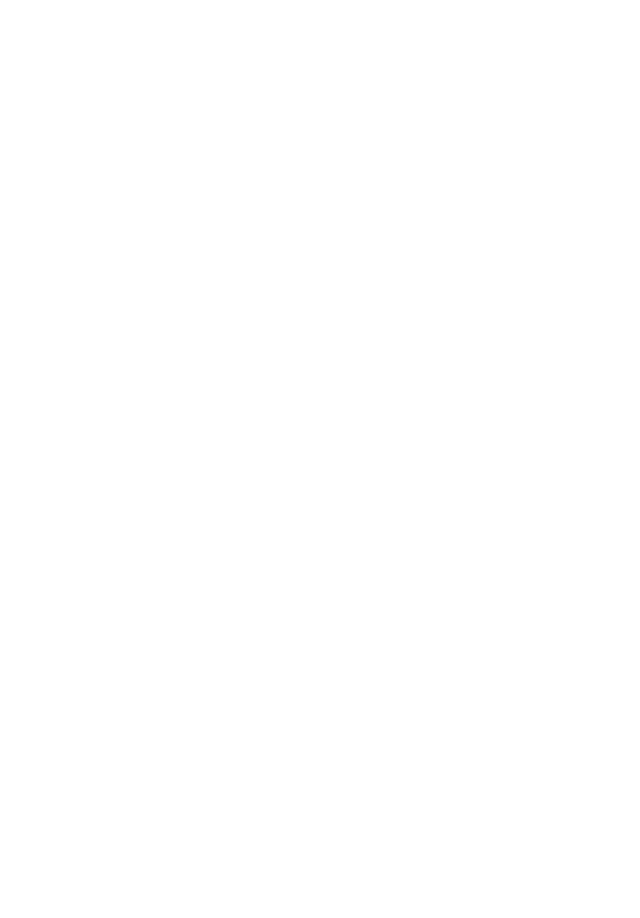
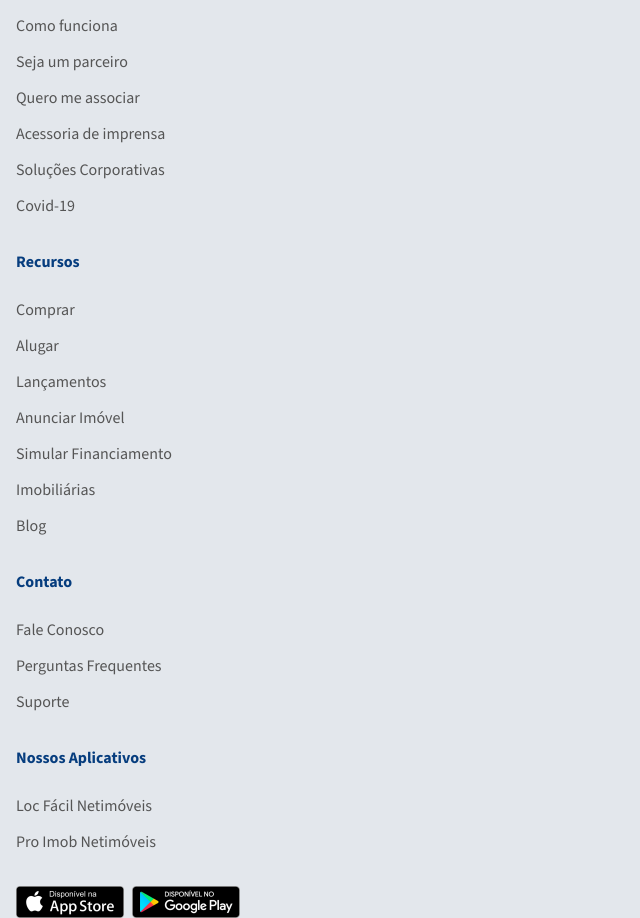
Before and after one commit to Rharuow/Netim-veis-test, a Next.js app: page / in a window 1280 px wide. Shown: the part 8580-9498 px from the top of the page, without its empty margins (0-640 px from the left). Before the commit the page ends 8430 px from the top, so only its background shows below. Built offline with nearby package versions, Linux system fonts and the light colour scheme.

Commit message:
improvment: add contacts section on home page

```diff
--- a/src/app/page.tsx
+++ b/src/app/page.tsx
@@ -1,6 +1,7 @@
 import { AdsSection } from "@/components/domain/home/section/ads";
 import { Banner } from "@/components/domain/home/section/banner";
 import { BuyersAndSellersSection } from "@/components/domain/home/section/buyersAndSellers";
+import { ContactsSection } from "@/components/domain/home/section/contacts";
 import { EnterpriseSection } from "@/components/domain/home/section/enterprise";
 import { KindSection } from "@/components/domain/home/section/kindPlaces";
 import { PhrasesSections } from "@/components/domain/home/section/phrases";
@@ -18,6 +19,7 @@
       <BuyersAndSellersSection />
       <EnterpriseSection />
       <KindSection />
+      <ContactsSection />
     </div>
   );
 }
--- /dev/null
+++ b/src/components/domain/home/section/contacts/index.tsx
@@ -0,0 +1,62 @@
+import Image from "next/image";
+import { Topics } from "./topics";
+
+export const ContactsSection = () => {
+  return (
+    <div className="flex flex-col gap-8 bg-[#E3E7EC] px-4 pt-12">
+      <Topics
+        title="A Netimóveis"
+        topics={[
+          "Quem somos",
+          "Como funciona",
+          "Seja um parceiro",
+          "Quero me associar",
+          "Acessoria de imprensa",
+          "Soluções Corporativas",
+          "Covid-19",
+        ]}
+      />
+      <Topics
+        title="Recursos"
+        topics={[
+          "Comprar",
+          "Alugar",
+          "Lançamentos",
+          "Anunciar Imóvel",
+          "Simular Financiamento",
+          "Imobiliárias",
+          "Blog",
+        ]}
+      />
+      <Topics
+        title="Contato"
+        topics={["Fale Conosco", "Perguntas Frequentes", "Suporte"]}
+      />
+      <Topics
+        title="Nossos Aplicativos"
+        topics={["Loc Fácil Netimóveis", "Pro Imob Netimóveis"]}
+      />
+
+      <div className="flex gap-2">
+        <Image
+          src="/app-store-botao.png"
+          priority
+          alt="Logo of Netimóveis"
+          width={0}
+          height={0}
+          sizes="100vw"
+          className="h-[32px] w-auto"
+        />
+        <Image
+          src="/play-store-botao.png"
+          priority
+          alt="Logo of Netimóveis"
+          width={0}
+          height={0}
+          sizes="100vw"
+          className="h-[32px] w-auto"
+        />
+      </div>
+    </div>
+  );
+};
--- /dev/null
+++ b/src/components/domain/home/section/contacts/topics.tsx
@@ -0,0 +1,21 @@
+export const Topics = ({
+  title,
+  topics,
+}: {
+  title: string;
+  topics: Array<string>;
+}) => {
+  return (
+    <div className="flex flex-col gap-6">
+      <p className="font-bold text-[#063D7E]">{title}</p>
+
+      <div className="flex flex-col gap-3">
+        {topics.map((topic, index) => (
+          <p key={index} className="text-[#555555]">
+            {topic}
+          </p>
+        ))}
+      </div>
+    </div>
+  );
+};
```
Also changed, not shown: public/app-store-botao.png (added), public/play-store-botao.png (added).
